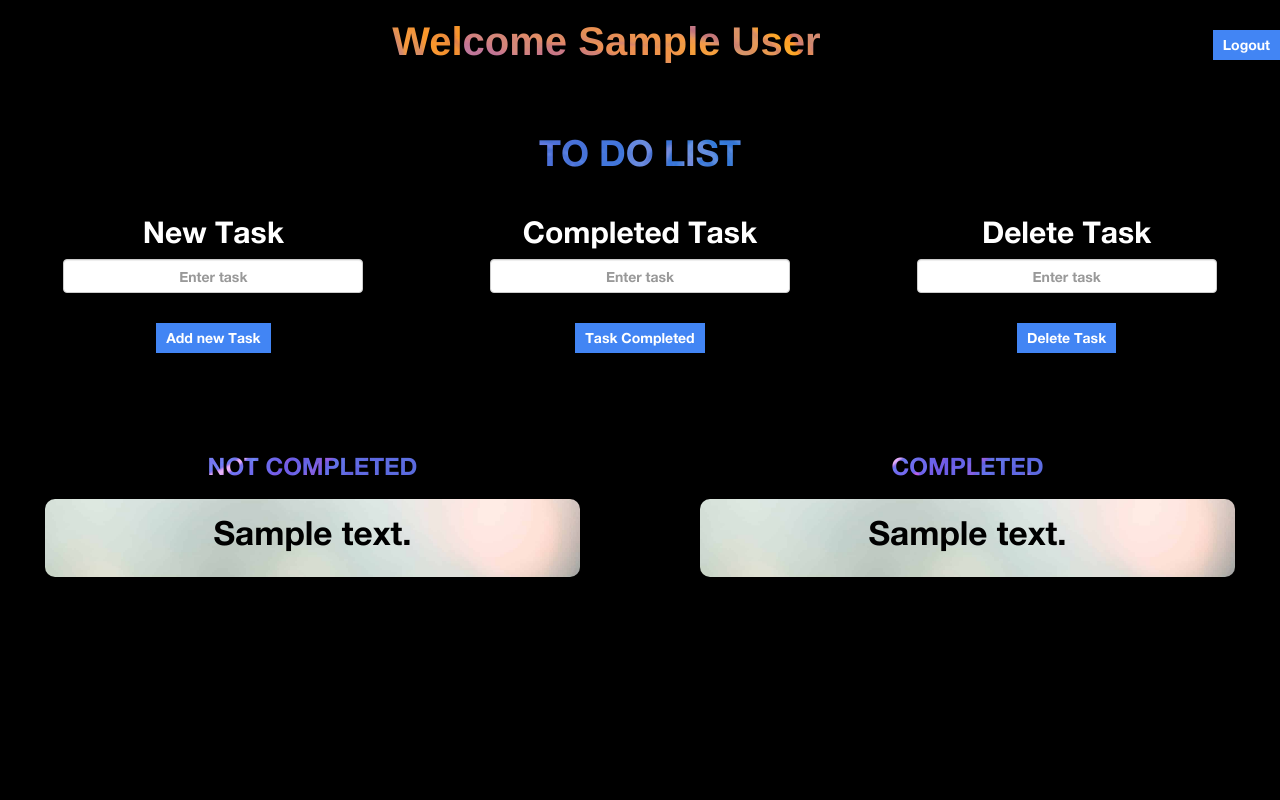
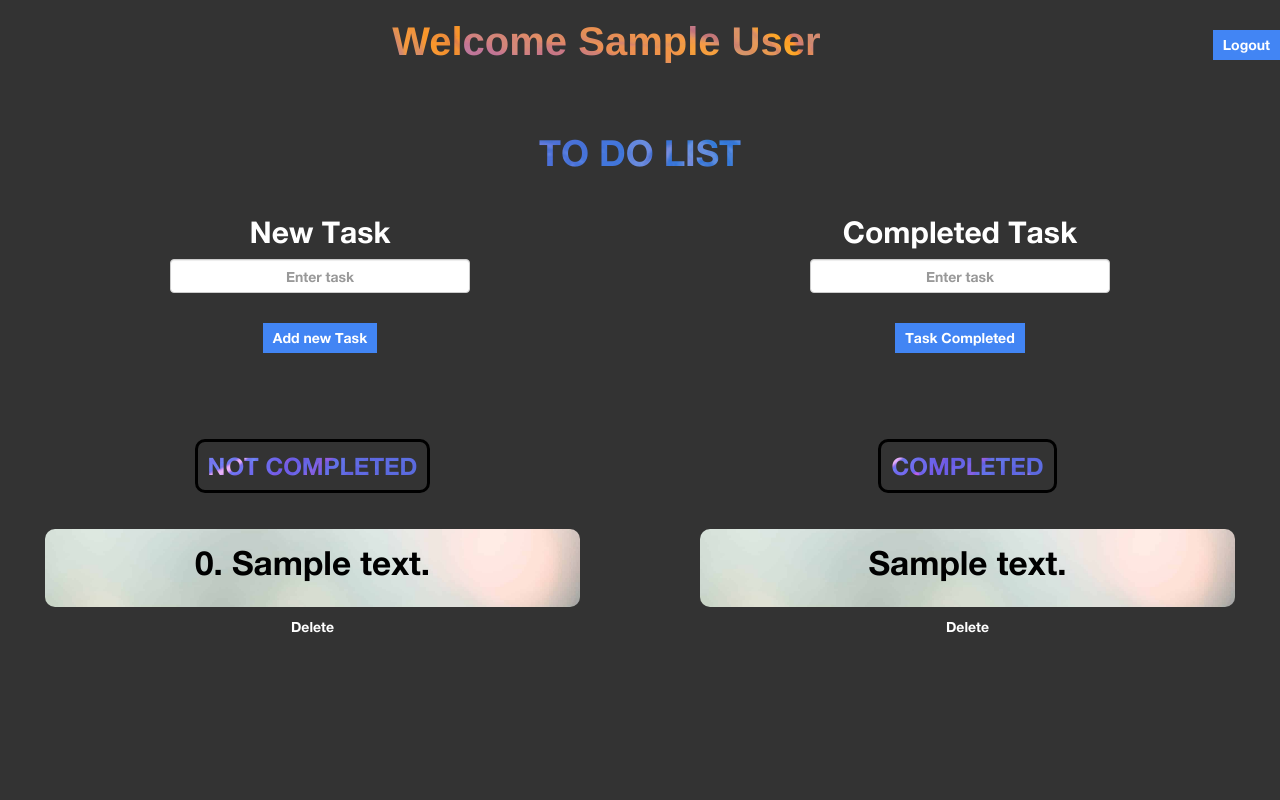
Before and after one commit to Rajdeep2121/Simple-ToDo-List, a PHP site: page /profile.php in a window 1280 px wide. Run offline with PHP 8.4, Linux system fonts and the light colour scheme; the visitor is signed in with stand-in values (Sample User, id 1); tables that the repository leaves empty or names only in its code hold one stand-in row (values such as "Sample post").

Commit message:
new delete method

```diff
--- a/profile.php
+++ b/profile.php
@@ -19,7 +19,7 @@ if(empty($_SESSION['logged_in'])){
 body{
     text-align: center;
     font-family: HelveticaNueu;
-    background-color: black;
+    background-color: #333333;
     color: white;
 }
 p{
@@ -40,10 +40,16 @@ p{
     0%{opacity: 0; transform: translateY(10px)}
     100%{opacity: 1; transform: translateY(0px)}
 }
+
 a{
-    font-size: 20pt;
+    color: white;
+    margin-bottom: 20px;
 }
-
+a:hover{
+    color: white;
+    font-size: 15pt;
+    transition: 0.4s ease-in;
+}
 @font-face {
     font-family: Kaushan;
     src: url('fonts/KaushanScript-Regular.ttf');
@@ -140,25 +146,17 @@ input{
                 <div class="heading">
                     <div class="addTask">
                         <form action="newTask.php" method="POST">
-                            <div class="col-md-4">
+                            <div class="col-md-6">
                                 <h2>New Task</h2>
                                 <input class="form-control" style="width: 300px;text-align: center;" type="text" name="task" placeholder="Enter task"><br>
                                 <button type="submit" >Add new Task</button>
                             </div>
                         </form>
                         <form action="completed.php" method="POST">
-                            <div class="col-md-4">
+                            <div class="col-md-6">
                                 <h2>Completed Task</h2>
                                 <input class="form-control" style="width: 300px;text-align: center;" type="text" name="comptask" placeholder="Enter task"><br>
                                 <button type="submit" >Task Completed</button>
-                            </div>
-                        </form>
-
-                        <form action="delTask.php" method="post">
-                            <div class="col-md-4">
-                                <h2>Delete Task</h2>
-                                <input class="form-control" style="width: 300px;text-align: center;" type="text" name="deltask" placeholder="Enter task"><br>
-                                <button type="submit" >Delete Task</button>
                             </div>
                         </form>
 
@@ -179,14 +177,19 @@ $email = $_SESSION['email'];
 
 $sql = "select * from content where email='$email'";
 $records = mysqli_query($con, $sql);
+$id = 0;
 if($records==''){
     echo "";
 }
 else{
     while($row = mysqli_fetch_array($records)){
-        echo "<div class='col-md-12' id='containTask'>";
-        echo "<p>".$row['text']."</p>";
-        // echo "<form action='completed.php' method='POST'> <button type='submit'>Click</button> </form>"
+        echo "<div class='col-md-12' id='containTask' style='margin-bottom: 30px;margin-top: 30px;'>";
+        echo "<p id='".$id."'>".$id.".  ".$row['text']."</p>";
+        ?>
+        <a href="delnotComp.php?text=<?php echo $row['text'] ?>">Delete</a>
+        <?php
+        $id = $id + 1;
+        // echo ;
         echo "</div>";
     }
 }
@@ -208,13 +211,18 @@ else{
 
     $sql = "select * from contentComp where email='$email'";
     $records = mysqli_query($con, $sql);
+    $id = 0;
     if($records==''){
         echo "";
     }
     else{
         while($row = mysqli_fetch_array($records)){
-            echo "<div class='col-md-12' id='containTask'>";
-            echo "<p>".$row['text']."</p>";
+            echo "<div class='col-md-12' id='containTask' style='margin-bottom: 30px;margin-top: 30px;'>";
+            echo "<p id='".$id."'>".$row['text']."</p>";
+            ?>
+            <a href="delComp.php?text=<?php echo $row['text'] ?>" >Delete</a>
+            <?php
+            $id = $id + 1;
             echo "</div>";
         }
     }
```
Also changed, not shown: completed.php (+21 -1 lines), delComp.php (added, +25 -0 lines), delTask.php (deleted, +0 -29 lines), delnotComp.php (added, +25 -0 lines), newTask.php (+21 -1 lines), validation.php (+22 -0 lines).
